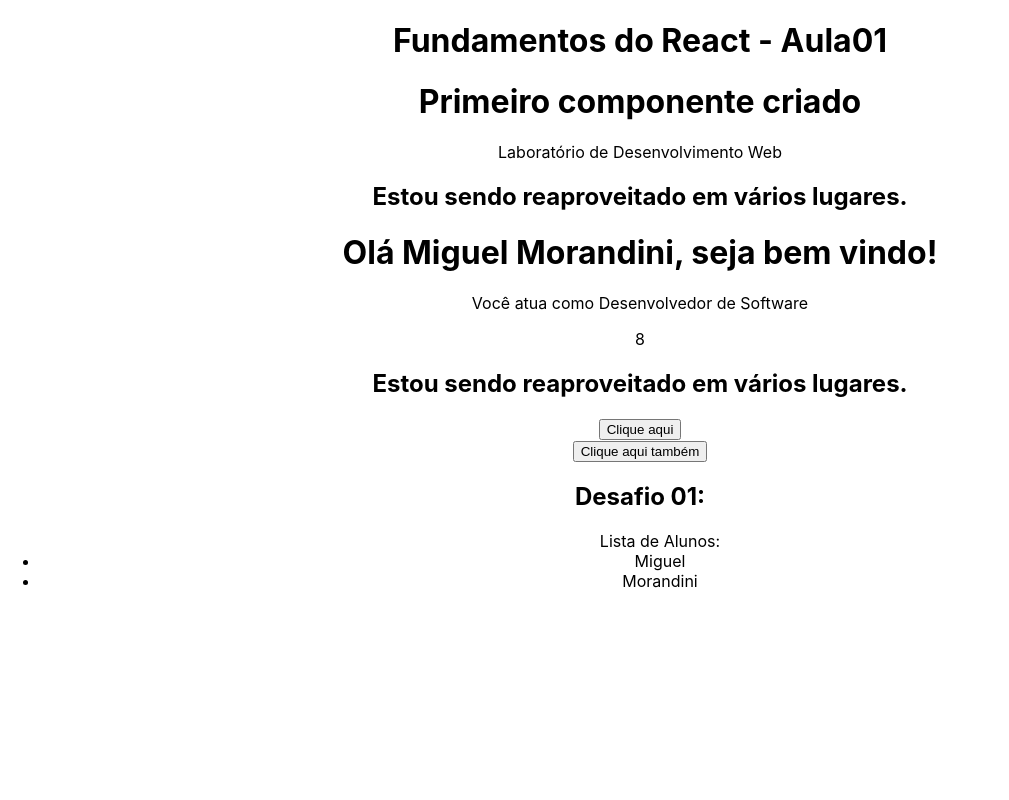
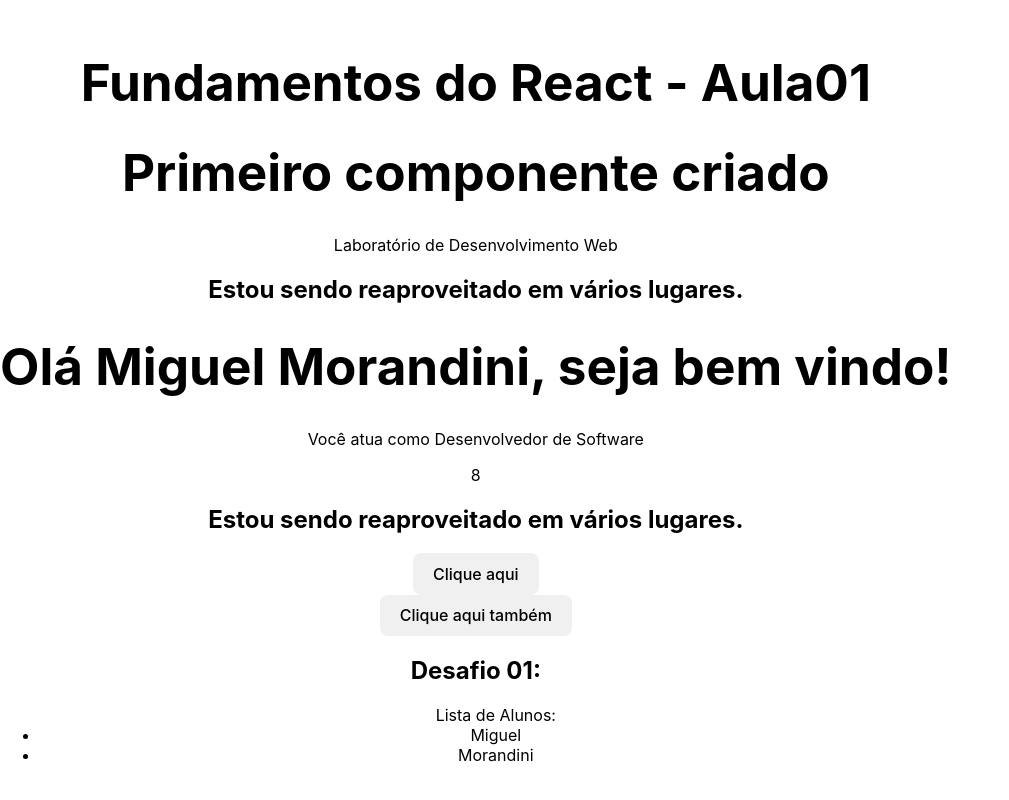
Before and after one commit to miguelmorandini/laboratorio-desenvolvimento-web, a React (Create React App) app: page / in a window 1280 px wide. Shown: the whole page, without its empty margins (0-1009 px from the left). Built offline with nearby package versions, Linux system fonts and the light colour scheme.

Commit message:
ldw-desafio01

```diff
--- a/public/index.html
+++ b/public/index.html
@@ -24,7 +24,7 @@
       work correctly both with client-side routing and a non-root public URL.
       Learn how to configure a non-root public URL by running `npm run build`.
     -->
-    <title>React App</title>
+    <title>Aula 01 - LDW</title>
   </head>
   <body>
     <noscript>You need to enable JavaScript to run this app.</noscript>
--- a/src/App.css
+++ b/src/App.css
@@ -36,3 +36,43 @@
     transform: rotate(360deg);
   }
 }
+a {
+  font-weight: 500;
+  color: #646cff;
+  text-decoration: inherit;
+}
+a:hover {
+  color: #535bf2;
+}
+
+body {
+  margin: 0;
+  display: flex;
+  place-items: center;
+  min-width: 320px;
+  min-height: 100vh;
+}
+
+h1 {
+  font-size: 3.2em;
+  line-height: 1.1;
+}
+
+button {
+  border-radius: 8px;
+  border: 1px solid transparent;
+  padding: 0.6em 1.2em;
+  font-size: 1em;
+  font-weight: 500;
+  font-family: inherit;
+  background-color: #f0f0f0;
+  cursor: pointer;
+  transition: border-color 0.25s;
+}
+button:hover {
+  border-color: #646cff;
+}
+button:focus,
+button:focus-visible {
+  outline: 4px auto -webkit-focus-ring-color;
+}
```
